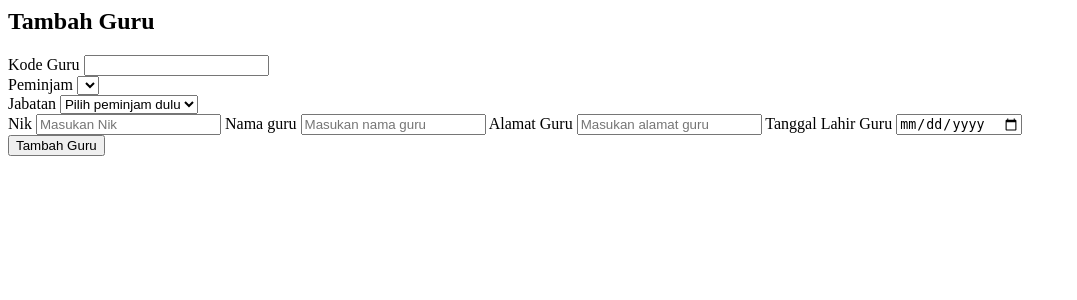
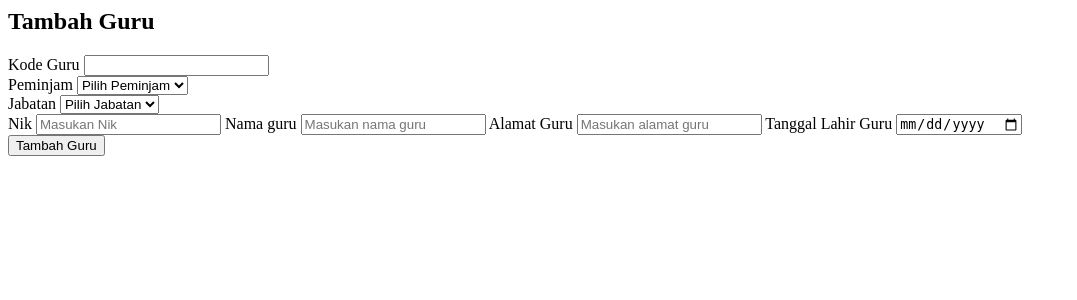
Before and after one commit to Afaandii/inventaris-mvc, a PHP site: page /inventaris_mvc/view/guru/create.php in a window 1280 px wide. Shown: the top 300 px of the page, without its empty margins (0-1077 px from the left). Run offline with PHP 8.4, Linux system fonts and the light colour scheme; the template is opened without the code that fills it, so the values that code supplies are empty; some libraries are stand-ins or nearby versions.

Commit message:
revisi select value

```diff
--- a/App/view/guru/create.php
+++ b/App/view/guru/create.php
@@ -28,15 +28,16 @@
                   <br>
                   <label for="peminjam">Peminjam</label>
                   <select name="peminjam" id="peminjam">
+                    <option value="">Pilih Peminjam</option>
                     <?php foreach ($data['peminjam'] as $peminjam): ?>
-                      <option value="<?= $peminjam['ID_PEMINJAM'] ?>"><?= $peminjam['ID_PEMINJAM'] ?> -
-                        <?= $peminjam['USERNAME_PEMINJAM'] ?></option>
+                    <option value="<?= $peminjam['ID_PEMINJAM'] ?>"><?= $peminjam['ID_PEMINJAM'] ?> -
+                      <?= $peminjam['USERNAME_PEMINJAM'] ?></option>
                     <?php endforeach; ?>
                   </select>
                   <br>
                   <label for="jabatan">Jabatan</label>
                   <select name="jabatan" id="jabatan">
-                    <option value="">Pilih peminjam dulu</option>
+                    <option value="">Pilih Jabatan</option>
                     <?php
                     foreach ($data['jabatan'] as $data) {
                       echo "<option value='{$data['ID_JABATAN']} - {$data['NAMA_JABATAN']}'>
```
